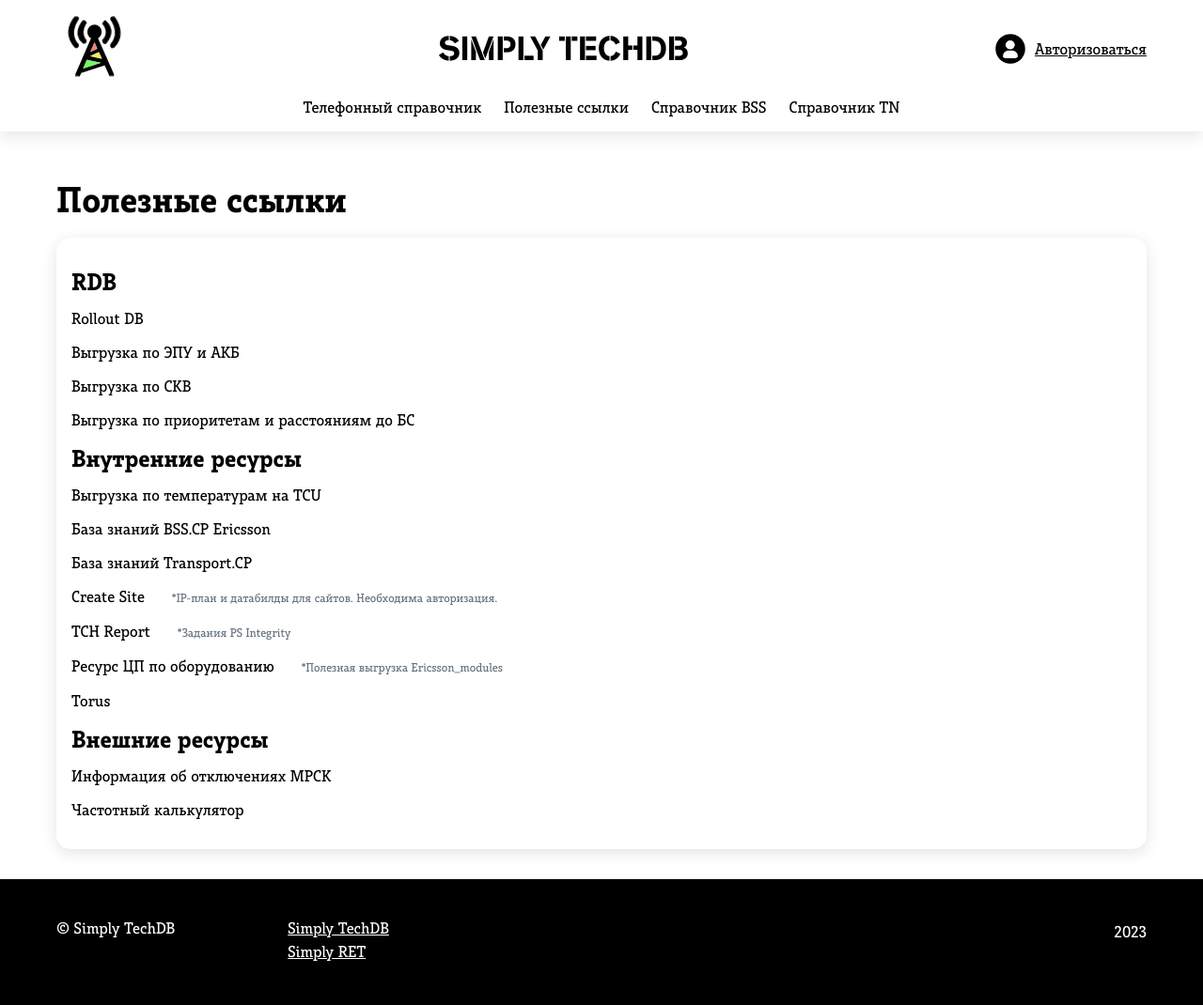
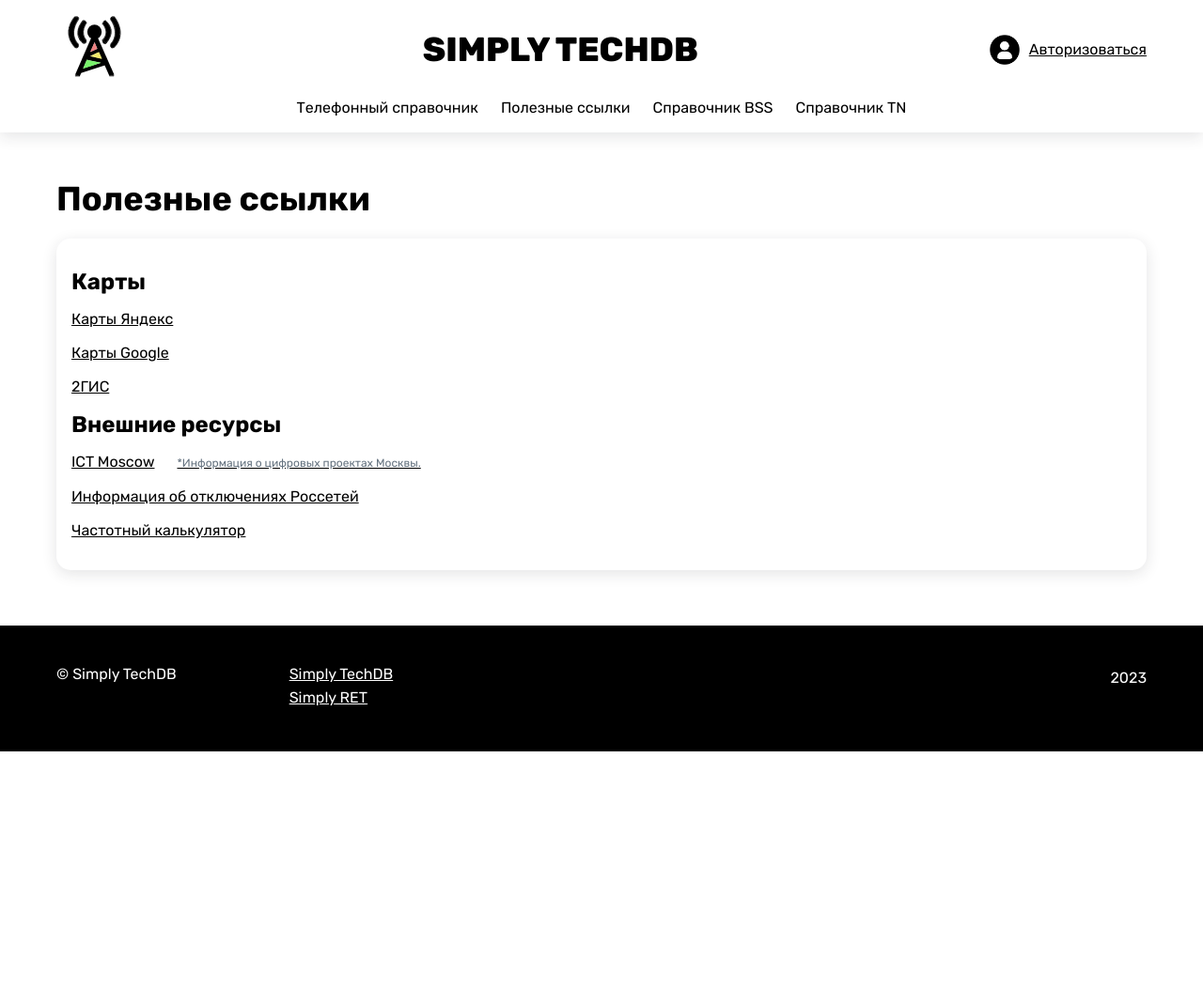
Before and after one commit to smirnov-alex/simplytechdb, a Django app: page /techdb/useful_sites/ in a window 1280 px wide. Shown: the whole page at 94% size. After the commit the page ends 800 px from the top, so only its background shows below. Run offline with Django 3.2, Linux system fonts and the light colour scheme.

Commit message:
techdb complete

```diff
--- a/techdb/static/techdb/style.css
+++ b/techdb/static/techdb/style.css
@@ -1,22 +1,22 @@
 @font-face {
-    font-family: "StandartStencil";
-    src: url("fonts/StandardStencil-Bold.otf");
-    font-weight: 700;
+    font-family: "Rubik";
+    src: url("fonts/rubik-800.woff2");
+    font-weight: 800;
     font-style: normal;
     font-display: swap;
 }
 
 @font-face {
-    font-family: "Tele2 Display Serif";
-    src: url("fonts/Tele2DisplaySerif-Regular.otf");
+    font-family: "Rubik";
+    src: url("fonts/rubik-400.woff2");
     font-weight: 400;
     font-style: normal;
     font-display: swap;
 }
 
 @font-face {
-    font-family: "Tele2 Display Serif";
-    src: url("fonts/Tele2DisplaySerif-Bold.otf");
+    font-family: "Rubik";
+    src: url("fonts/rubik-700.woff2");
     font-weight: 700;
     font-style: bold;
     font-display: swap;
@@ -29,7 +29,7 @@ html {
 body {
     background: #ffffff;
     color: #000000;
-    font-family: "Tele2 Display Serif", "Arial", serif;
+    font-family: "Rubik", "Arial", serif;
     font-size: 16px;
     line-height: 20px;
     font-style: normal;
@@ -79,8 +79,9 @@ body {
 }
 
 .page-header__title {
-    font-family: "StandartStencil";
+    font-family: "Rubik";
     font-size: 36px;
+    font-weight: 800;
     display: flex;
     align-self: center;
 }
@@ -198,7 +199,7 @@ body {
 
 .search__input::-webkit-input-placeholder {
     color: #a3adb8;
-    font-family: "Tele2 Display Serif";
+    font-family: "Rubik";
 }
 
 .search__disclaimer {
@@ -422,7 +423,7 @@ form p {
     border-radius: 49px;
     box-sizing: border-box;
     color: #1f2229;
-    font-family: "Tele2 Display Serif", "Arial", serif;
+    font-family: "Rubik", "Arial", serif;
     cursor: pointer;
     display: inline-block;
     font-size: 14px;
@@ -685,6 +686,7 @@ i {
     margin: 0;
     padding: 0;
     margin-bottom: 16px;
+    text-decoration: underline;
 }
 
 .useful__link:hover {
--- a/techdb/templates/techdb/bss_info.html
+++ b/techdb/templates/techdb/bss_info.html
@@ -81,7 +81,7 @@
 				get AddressIPv4 res
 			</dd>
 			<dt class="info__label">Проверка доступности IUB (ping defaultRouter IUB): </dt>
-			<dd class="info__command">mcc router=iub ping 172.16.79.186</dd>
+			<dd class="info__command">mcc router=iub ping XX.XX.XX.XX</dd>
 
 		</dl>
 		<h3 class="info__subtitle">Базовые команды для DUW</h3>
--- a/techdb/templates/techdb/index.html
+++ b/techdb/templates/techdb/index.html
@@ -5,7 +5,7 @@
 		<section class="search">
 			<h3 class="search__title">Поиск сайта</h3>
 			<form action="{% url 'search_results' %}" method="get">
-				<input class="search__input" name="q" type="text" placeholder="Например CH1000...">
+				<input class="search__input" name="q" type="text" placeholder="Например AA0001...">
 			</form>
 			<p class="search__disclaimer">*Поиск работает по номеру сайта, в т.ч. без индекса региона, и по адресу с
 				учетом регистра</p>
--- a/techdb/templates/techdb/search_results.html
+++ b/techdb/templates/techdb/search_results.html
@@ -4,7 +4,7 @@
 	<section class="search_results">
 		<h3 class="search__title">Результаты поиска</h3>
 		<form action="{% url 'search_results' %}" method="get">
-			<input class="search__input" name="q" type="text" placeholder="Например CH1000...">
+			<input class="search__input" name="q" type="text" placeholder="Например AA0001...">
 		</form>
 		<p class="search__disclaimer">*Поиск работает по номеру сайта, в т.ч. без индекса региона, и по адресу с
 			учетом регистра</p>
--- a/techdb/templates/techdb/useful_sites.html
+++ b/techdb/templates/techdb/useful_sites.html
@@ -6,26 +6,14 @@
 <main class="page-main">
     <h2 class="useful__title">Полезные ссылки</h2>
     <section class="useful">
-        <h3 class="useful__subtitle">RDB</h3>
-        <a href="https://rdb.tele2.ru/p/list.aspx?op=list&k=c3a5t1r&view=c3a5ts5c1cs9r133" class="useful__link" target="_blank">Rollout DB</a>
-        <a href="https://rdb.tele2.ru/p/list.aspx?op=list&k=c3a5t40r&view=c3a5ts5c40cs7r1013" class="useful__link" target="_blank">Выгрузка по ЭПУ и АКБ</a>
-        <a href="https://rdb.tele2.ru/p/list.aspx?op=list&k=c3a5t24r&view=c3a5ts5c24cs7r765" class="useful__link" target="_blank">Выгрузка по СКВ</a>
-        <a href="https://rdb.tele2.ru/p/list.aspx?op=list&k=c3a5t2r&view=c3a5ts5c2cs7r1838" class="useful__link" target="_blank">Выгрузка по приоритетам и расстояниям до БС</a>
+        <h3 class="useful__subtitle">Карты</h3>
+        <a href="https://yandex.ru/maps/56/" class="useful__link" target="_blank">Карты Яндекс</a>
+        <a href="https://www.google.com/maps/@56.288658,44.1551374,11.04z?hl=ru" class="useful__link" target="_blank">Карты Google</a>
+        <a href="https://2gis.ru/" class="useful__link" target="_blank">2ГИС</a>
 
-        <h3 class="useful__subtitle">Внутренние ресурсы</h3>
-        <a href="http://10.78.223.66/ericsson/Temp/temp.php?page=get" class="useful__link" target="_blank">Выгрузка по температурам на TCU</a>
-        <a href="https://wiki.tele2.ru/pages/viewpage.action?pageId=88024144" class="useful__link" target="_blank">База знаний BSS.CP Ericsson</a>
-        <a href="https://wiki.tele2.ru/display/CPAccess/Transport.CP_Access" class="useful__link" target="_blank">База знаний Transport.CP</a>
-        <a href="http://10.78.223.66/CreateSite_web/CES/index.php " class="useful__link" target="_blank">Create Site <span class="useful__disclaimer">*IP-план и датабилды для сайтов. Необходима авторизация.</span></a>
-        <a href="http://tch.corp.tele2.ru/Pages/default.aspx#InplviewHash02c5aa2f-26a7-46aa-a360-2ed1f28c564b=SortField%3DComments-SortDir%3DAsc-WebPartID%3D%7B122974E9--56FC--44DA--B127--BE45918D3BA0%7D-FilterField1%3Dregion-FilterValue1%3DCH-FilterField2%3DStatus-FilterValue2%3DEXT" class="useful__link" target="_blank">TCH Report
-            <span class="useful__disclaimer">*Задания PS Integrity</span>
-        </a>
-        <a href="https://app.corp.tele2.ru/ImpCP/Documents/Forms/AllItems.aspx?RootFolder=%2fImpCP%2fDocuments%2fReports&FolderCTID=0x012000BEE37E48794D024288C3D3B182DD80E8" class="useful__link" target="_blank">Ресурс ЦП по оборудованию
-            <span class="useful__disclaimer">*Полезная выгрузка Ericsson_modules</span>
-        </a>
-        <a href="http://torus.corp.tele2.ru/Explorer0/?" class="useful__link" target="_blank">Torus</a>
         <h3 class="useful__subtitle">Внешние ресурсы</h3>
-        <a href="https://rosseti-ural.ru/client/informaciya-ob-otklyucheniyah/" class="useful__link" target="_blank">Информация об отключениях МРСК</a>
+        <a href="https://ict.moscow/" class="useful__link" target="_blank">ICT Moscow<span class="useful__disclaimer">*Информация о цифровых проектах Москвы.</span></a>
+        <a href="https://www.rosseti.ru/" class="useful__link" target="_blank">Информация об отключениях Россетей</a>
         <a href="https://www.cellmapper.net/arfcn?net=LTE&ARFCN=1425&MCC=0" class="useful__link" target="_blank">Частотный калькулятор</a>
 
     </section>
--- a/techdb/views.py
+++ b/techdb/views.py
@@ -13,7 +13,7 @@ from .forms import SiteForm, CommentForm
 
 def index(request):
     sites = Site.objects.all()
-    paginator = Paginator(sites, 150)
+    paginator = Paginator(sites, 10)
     page_num = request.GET.get('page')
     page = paginator.get_page(page_num)
     all_dutys = DutyTimetable.objects.all()
```
Also changed, not shown: techdb/templates/techdb/site.html (+3 -5 lines), techdb/static/techdb/fonts/StandardStencil-Bold.otf (deleted), techdb/static/techdb/fonts/Tele2DisplaySerif-Bold.otf (deleted), techdb/static/techdb/fonts/Tele2DisplaySerif-Regular.otf (deleted), techdb/static/techdb/fonts/Tele2TextSans-Bold.otf (deleted), techdb/static/techdb/fonts/Tele2TextSans-Regular.otf (deleted), techdb/static/techdb/fonts/rubik-400.woff2 (added), techdb/static/techdb/fonts/rubik-700.woff2 (added), techdb/static/techdb/fonts/rubik-800.woff2 (added), techdb/static/techdb/img/Christmastree_5708.png (deleted), techdb/techdb/static/techdb/img/Christmastree_5708.png (deleted).
